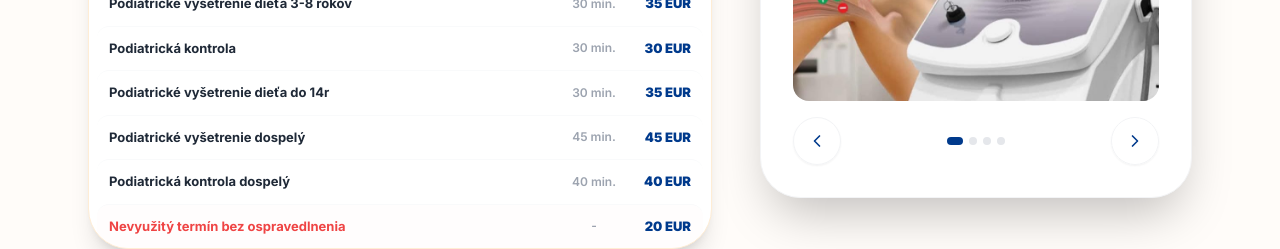
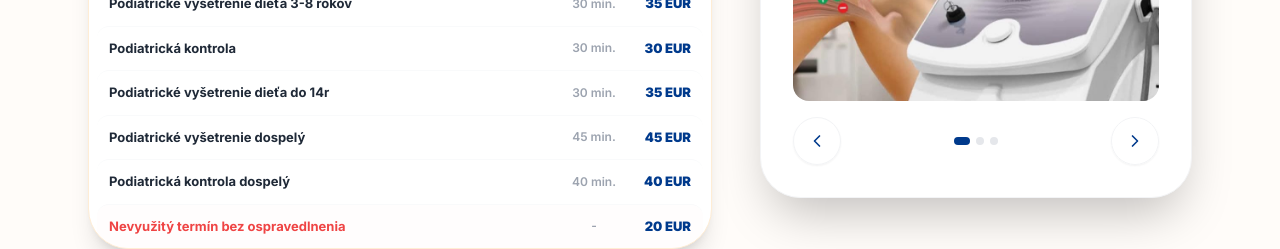
Before and after one commit to aebdigital/fyziott, a Next.js app: page / in a window 1280 px wide. Shown: the part 4240-4489 px from the top of the page. Built offline with nearby package versions, Linux system fonts and the light colour scheme.

Commit message:
Remove 4th slider photo and disable map grayscale

```diff
--- a/app/page.tsx
+++ b/app/page.tsx
@@ -223,8 +223,7 @@ const TESTIMONIALS: Testimonial[] = [
 const SLIDER_IMAGES = [
   "/PHOTO-2025-03-19-17-57-52.jpg",
   "/PHOTO-2025-03-19-17-57-52-2.jpg",
-  "/PHOTO-2025-03-19-17-57-52-3.jpg",
-  "/72327360_2330981777119794_5927892305498341376_n.jpg"
+  "/PHOTO-2025-03-19-17-57-52-3.jpg"
 ];
 
 const HERO_IMAGES = [
@@ -679,7 +678,7 @@ export default function Home() {
                    allowFullScreen
                    loading="lazy"
                    referrerPolicy="no-referrer-when-downgrade"
-                   className="grayscale opacity-80 group-hover:grayscale-0 group-hover:opacity-100 transition-all duration-700"
+                   className="transition-all duration-700"
                  />
                  <div className="absolute top-4 right-4 bg-white/20 backdrop-blur-md px-4 py-2 rounded-full text-xs font-bold border border-white/20 pointer-events-none">
                     Bočná 12, Trnava
```
